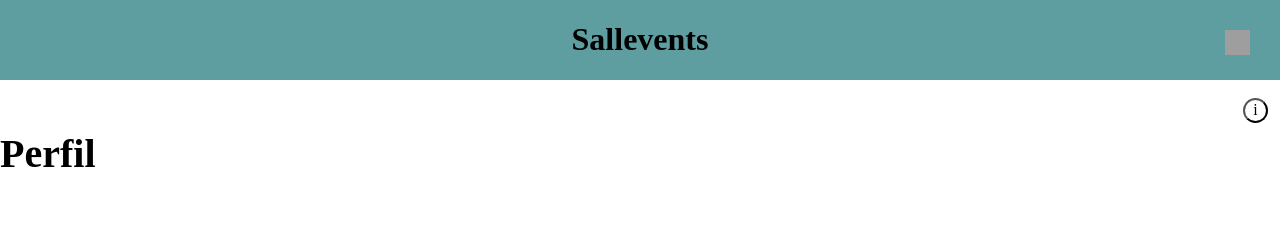
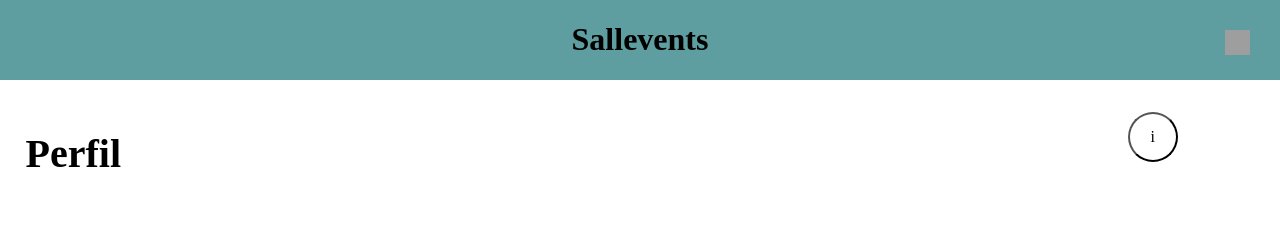
Before and after one commit to mateogalache/PWI-G03, a Vue app: page /Perfil in a window 1280 px wide. Shown: the top 240 px of the page. Built offline with nearby package versions, Linux system fonts and the light colour scheme; grey boxes are pictures that could not be loaded.

Commit message:
bs + cs + p retoques

```diff
--- a/src/views/Borrarperfil.vue
+++ b/src/views/Borrarperfil.vue
@@ -219,6 +219,9 @@ import Header2 from '../components/Header2.vue'
     .transparent10{
         height: 24.5px;
     }
+    .rectanguloB{
+        width: 500px;
+    }
 }
 
 
--- a/src/views/Cerrarsesion.vue
+++ b/src/views/Cerrarsesion.vue
@@ -208,6 +208,9 @@ import Header2 from '../components/Header2.vue'
     .transparent10{
         height: 24.5px;
     }
+    .rectanguloB{
+        width: 500px;
+    }
 }
 
 
--- a/src/views/Perfil.vue
+++ b/src/views/Perfil.vue
@@ -15,13 +15,14 @@ import Header3 from '../components/Header3.vue';
 
         <br>
 
-        <div class = "contI">
+        <div class = "contperfil">
             <h2>Perfil</h2>
-            <div class = "transparent">
-                <a href = "Contactanos"><button class="Redondai">
+            <div class = "redondacolocacion">
+
+                <a href = "Contactanos"><button class="Redondaperfil">
                     <p>i</p>
                 </button></a>
-                <i>&nbsp;&nbsp;&nbsp;</i>
+
             </div>
         </div>
         <br/>
@@ -95,8 +96,10 @@ import Header3 from '../components/Header3.vue';
 <style>
 
 
-.transparent{
-    display:flex;
+.redondacolocacion{
+    position: absolute;
+    top: 14%;
+    right: 8%;
 }
 .Redondap{
     display:flex;
@@ -106,7 +109,7 @@ import Header3 from '../components/Header3.vue';
     border: 1px solid black;
 
 }
-.Redondai{
+.Redondaperfil{
     display:flex;
     width: 25px;
     height: 25px;
@@ -134,9 +137,11 @@ import Header3 from '../components/Header3.vue';
 
 }
 
-.contI{
+.contperfil{
     display: flex;
     justify-content: space-between;
+    margin-left: 2%;
+    margin-right: 8%;
 
 }
 
@@ -144,6 +149,10 @@ import Header3 from '../components/Header3.vue';
     .Rectanguloperfil{
         width: 700px;
 
+    }
+    .Redondaperfil{
+        width: 50px;
+        height: 50px;
     }
 }
 
```
